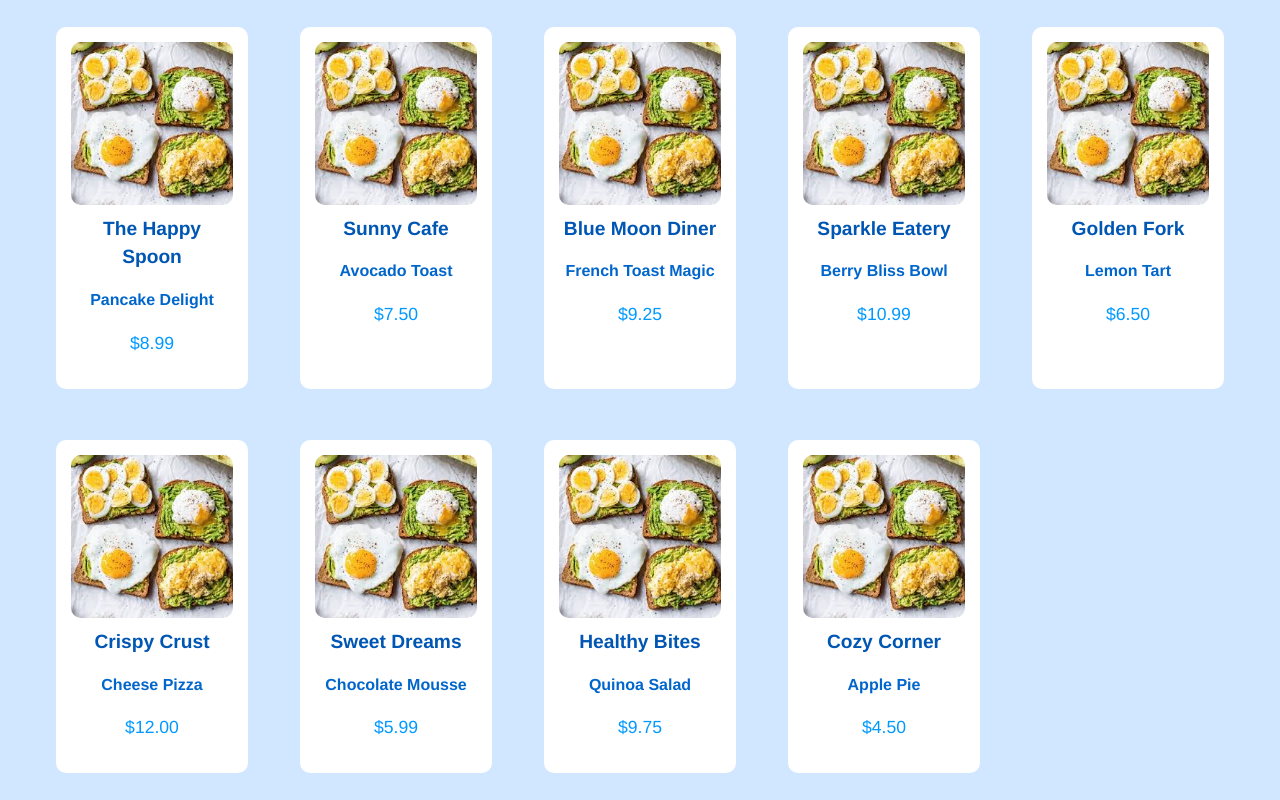
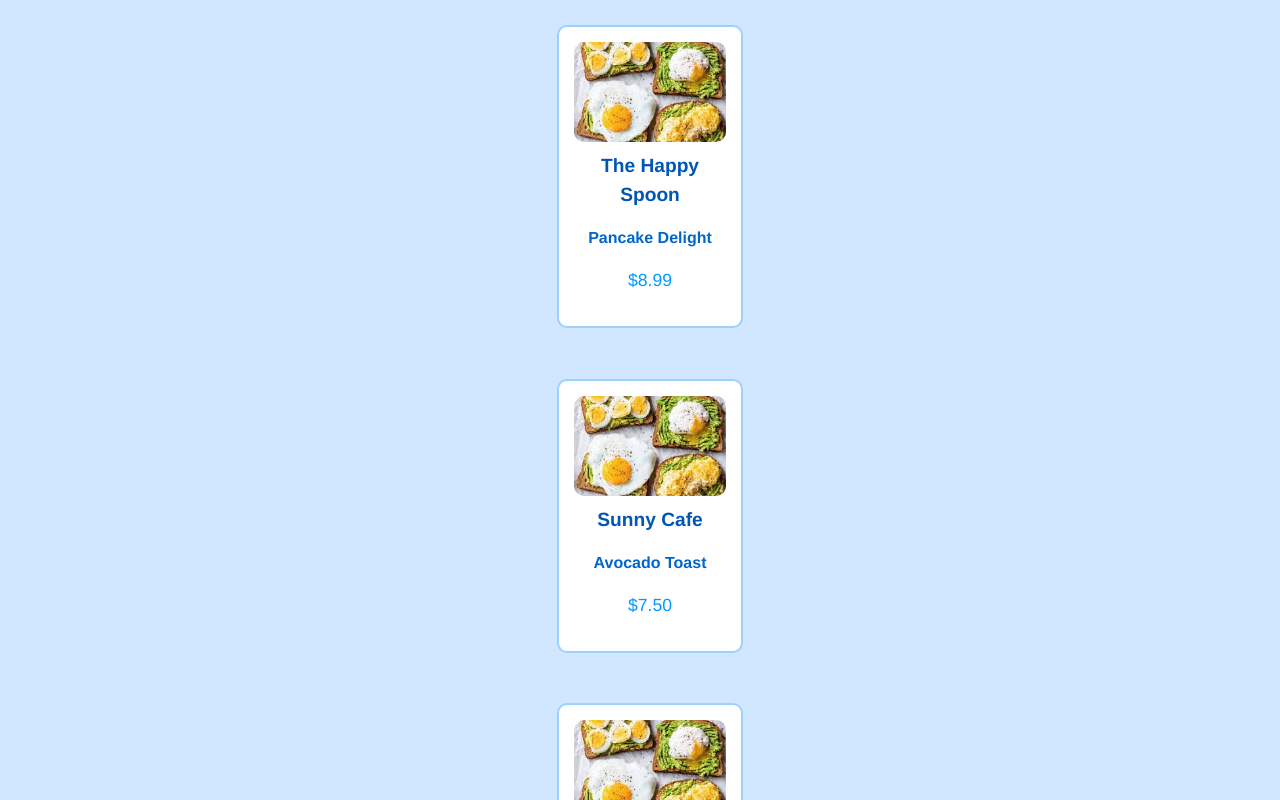
Before and after one commit to dyefymenko/EatWithCat, a React (Vite) app in the folder EatWithCatMiniApp/: page / in a window 1280 px wide. Shown: the top 800 px of the page. Built offline with nearby package versions, Linux system fonts and the light colour scheme; what @twa-dev/sdk would draw is missing.

Commit message:
UI attempt

```diff
--- a/EatWithCatMiniApp/src/App.css
+++ b/EatWithCatMiniApp/src/App.css
@@ -10,23 +10,24 @@ body {
 
 #app {
   display: grid;
-  grid-template-columns: repeat(auto-fit, minmax(200px, 1fr));
+  grid-template-columns: repeat(auto-fit, minmax(120px, 1fr));
   gap: 20px;
   width: 100%;
-  max-width: 1200px;
+  padding:10px
 }
 
 .dish-card {
   background-color: #ffffff;
-  border: 2dp solid #9ad1ff;
+  border: 2px solid #9ad1ff;
   border-radius: 10px;
   box-shadow: 0 0 15dp 5dp rgba(138, 180, 248, 0.3);
   padding: 15px;
   text-align: center;
   transition: transform 0.2s;
-  width: 200dp;
-  height: 200dp;
   margin: 7%;
+  position: relative;
+  overflow: hidden;
+
 }
 
 
@@ -59,8 +60,6 @@ body {
 }
 
 .dish-photo {
-  width: 100%;
-  height: auto;
   border-radius: 10px;
   margin-bottom: 10px;
   object-fit: cover;
@@ -69,3 +68,10 @@ body {
   margin-left: auto;
   margin-right: auto;
   }
+
+  @media (max-width: 768px) {
+    #app {
+        grid-template-columns: repeat(auto-fit, minmax(100px, 1fr)); /* Reduces card size */
+        gap: 10px; /* Less space between cards */
+    }
+}
```
